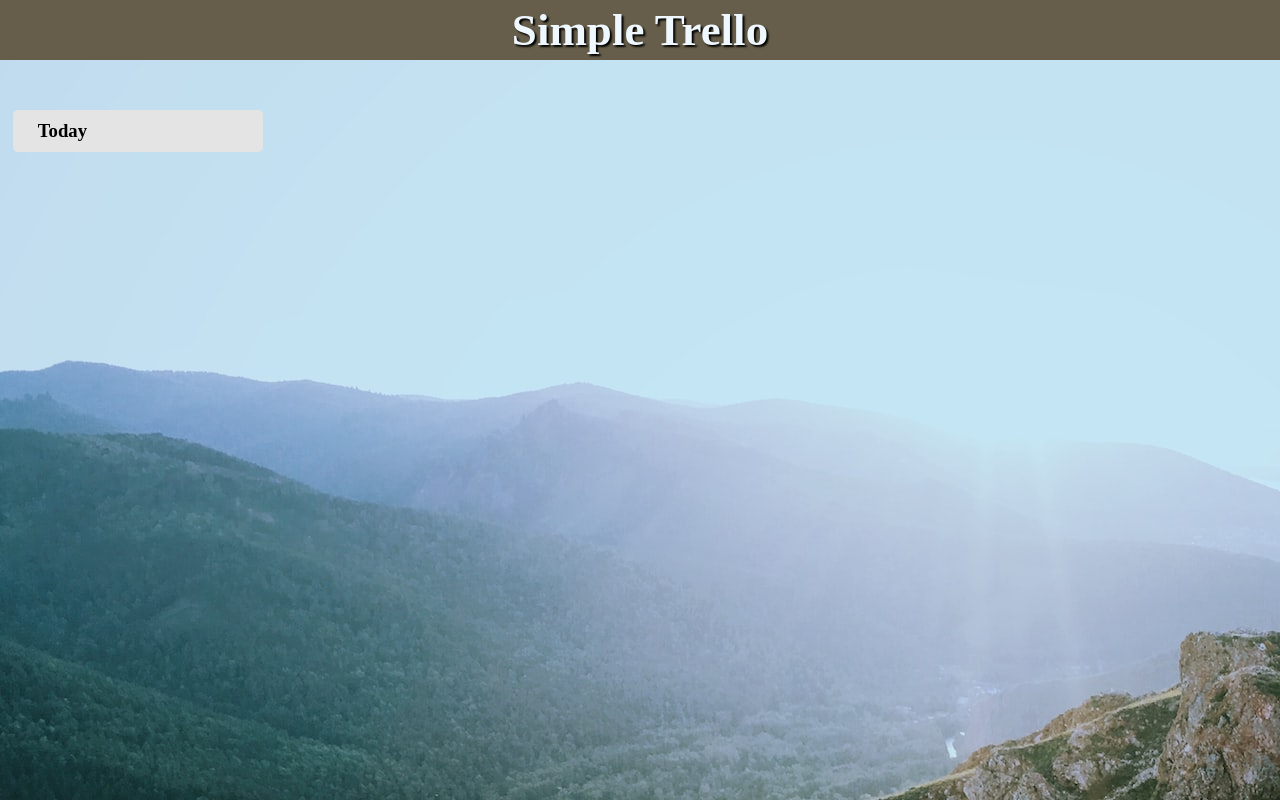
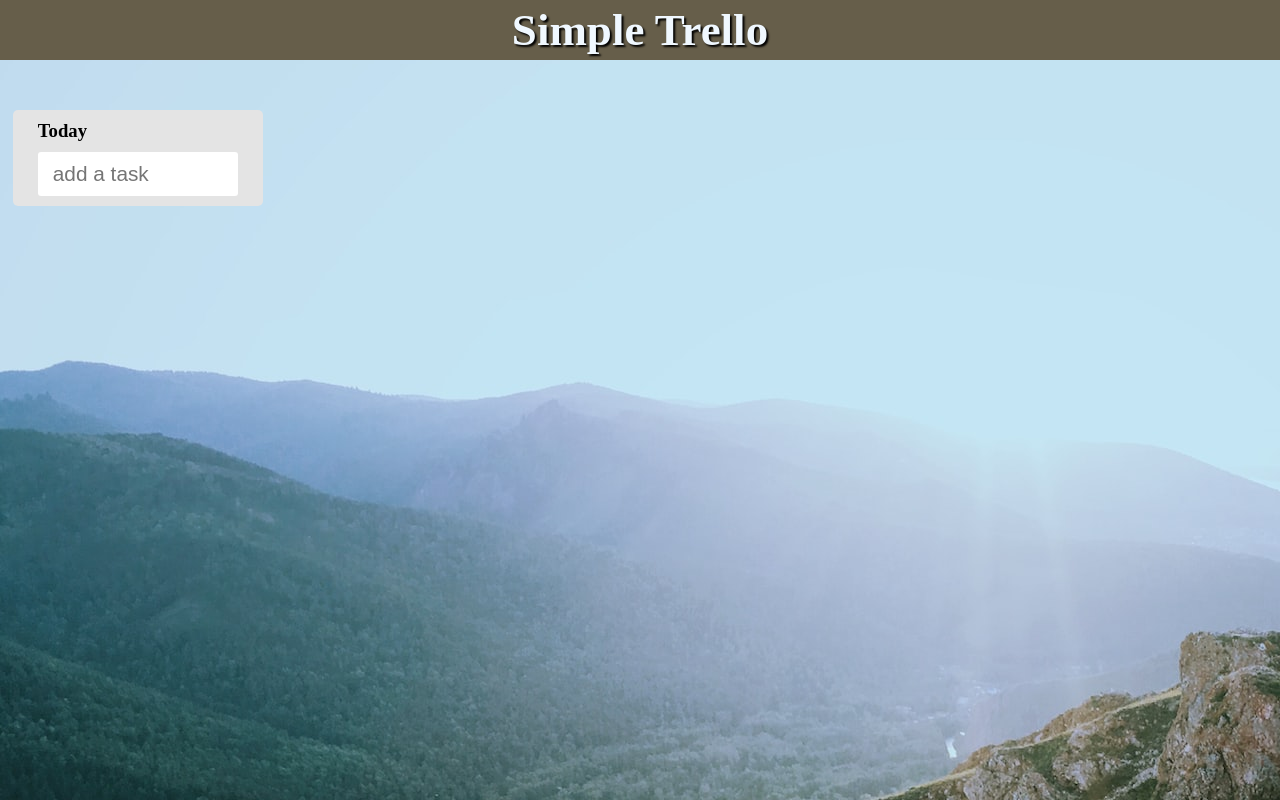
Before and after one commit to yuji-inoguchi/Task-M_react, a React (Create React App) app: page / in a window 1280 px wide. Built offline with nearby package versions, Linux system fonts and the light colour scheme.

Commit message:
useStateAdd

```diff
--- a/src/components/task/TaskCard.jsx
+++ b/src/components/task/TaskCard.jsx
@@ -1,16 +1,24 @@
-import React from 'react'
+import React, { useState } from 'react'
 import TaskCardDeleteButton from './button/TaskCardDeleteButton'
 import TaskAddInput from './input/TaskAddInput'
 import TaskCardTitle from './TaskCardTitle'
 import Tasks from './Tasks'
 
 const TaskCard = () => {
+  const [ inputText, setInputText ] = useState("");
+  const [ taskList, setTaskList ] = useState([]);
+
   return (
     <div className='taskCard'>
       <TaskCardTitle />
       <TaskCardDeleteButton />
-      <TaskAddInput />
-      <Tasks />
+      <TaskAddInput
+      inputText={inputText}
+      setInputText={setInputText}
+      taskList={taskList}
+      setTaskList={setTaskList}
+      />
+      <Tasks inputText={inputText} taskList={taskList}/>
     </div>
   )
 }
--- a/src/components/task/TaskCardTitle.jsx
+++ b/src/components/task/TaskCardTitle.jsx
@@ -24,9 +24,9 @@ const TaskCardTitle = () => {
   }
 
   return (
-    <div onClick={handleClick}>
+    <div onClick={handleClick} className="taskCardTitleInputArea">
       {isClick ? (<form onSubmit={handleSubmit}>
-        <input type="text" onChange={handleChange} onBlur={handleBlur} value={inputCardTitle}/>
+        <input className="taskCardTitleInput" autoFocus type="text" onChange={handleChange} onBlur={handleBlur} value={inputCardTitle} maxLength="10"/>
       </form>) : <h3>{inputCardTitle}</h3>}
 
     </div>
--- a/src/components/task/Tasks.jsx
+++ b/src/components/task/Tasks.jsx
@@ -1,9 +1,11 @@
 import React from 'react'
 
-const Tasks = () => {
+const Tasks = ({ inputText, taskList }) => {
   return (
     <div>
-
+      {taskList.map(task => (
+        <div>{task.text}</div>
+      ))}
     </div>
   )
 }
--- a/src/components/task/input/TaskAddInput.jsx
+++ b/src/components/task/input/TaskAddInput.jsx
@@ -1,9 +1,26 @@
 import React from 'react'
 
-const TaskAddInput = () => {
+const TaskAddInput = ({inputText, setInputText, taskList, setTaskList,}) => {
+
+  const handleSubmit = (e) => {
+    e.preventDefault();
+    //カードを追加する
+    setTaskList([...taskList,
+      {
+        text: inputText,
+      }]);
+      setInputText("");
+  }
+
+  const handleChange = (e) => {
+    setInputText(e.target.value)
+  }
+
   return (
     <div>
-
+      <form onSubmit={handleSubmit}>
+        <input type="text" placeholder='add a task' className='taskAddInput' onChange={handleChange} value={inputText}/>
+      </form>
     </div>
   )
 }
--- a/src/index.css
+++ b/src/index.css
@@ -32,3 +32,27 @@ header {
   background-color: rgb(228, 228, 228);
   border-radius: 5px;
 }
+
+.taskCardTitleInputArea {
+  margin-bottom: 10px;
+  width: 100%;
+  cursor: pointer;
+}
+
+.taskCardTitleInput {
+  width: 80px;
+  font-size: 1.1rem;
+  padding: 4px 6px;
+  border-radius: 3px;
+  border: none;
+  outline: none;
+}
+
+.taskAddInput {
+  width: 100%;
+  font-size: 1.3rem;
+  padding: 10px 15px;
+  border-radius: 3px;
+  border: none;
+  outline: none;
+}
```
